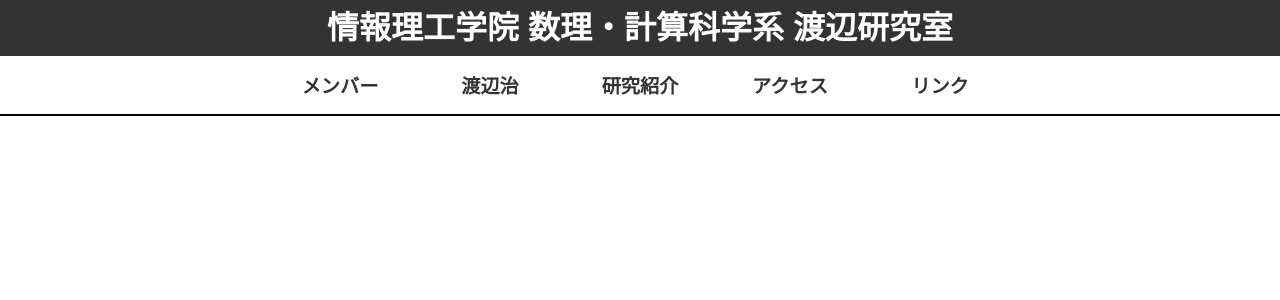
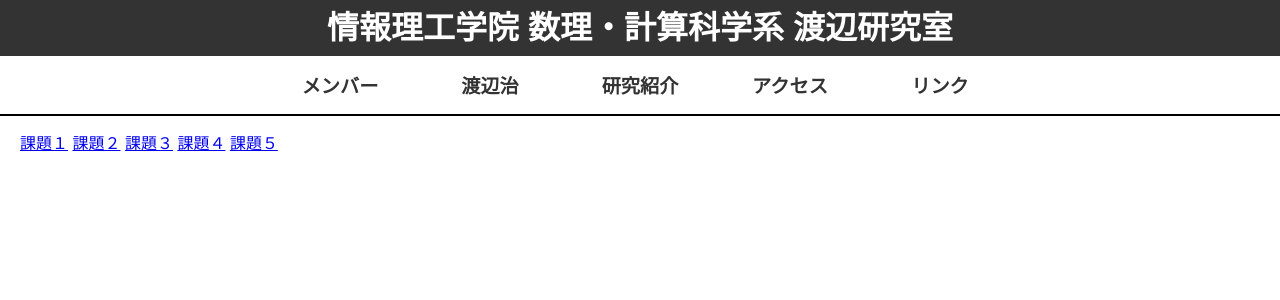
Before and after one commit to watanabe-laboratory/watanabe-laboratory.github.io, a Jekyll site: the page built from download/download.md, in a window 1280 px wide. Shown: the top 300 px of the page. Built offline with Jekyll 4.4.1, drawn with Linux system fonts in a browser that asks for light colours; our own code applies the rules of GitHub Pages for plain Markdown files.

Commit message:
add the download page

```diff
--- a/download/download.md
+++ b/download/download.md
@@ -0,0 +1,6 @@
+
+[課題１](./kadai1.zip)
+[課題２](./kadai2.zip)
+[課題３](./kadai3.zip)
+[課題４](./kadai4.zip)
+[課題５](./kadai5.zip)
```
Also changed, not shown: _includes/news.md (+2 -1 lines), 1 other file.
